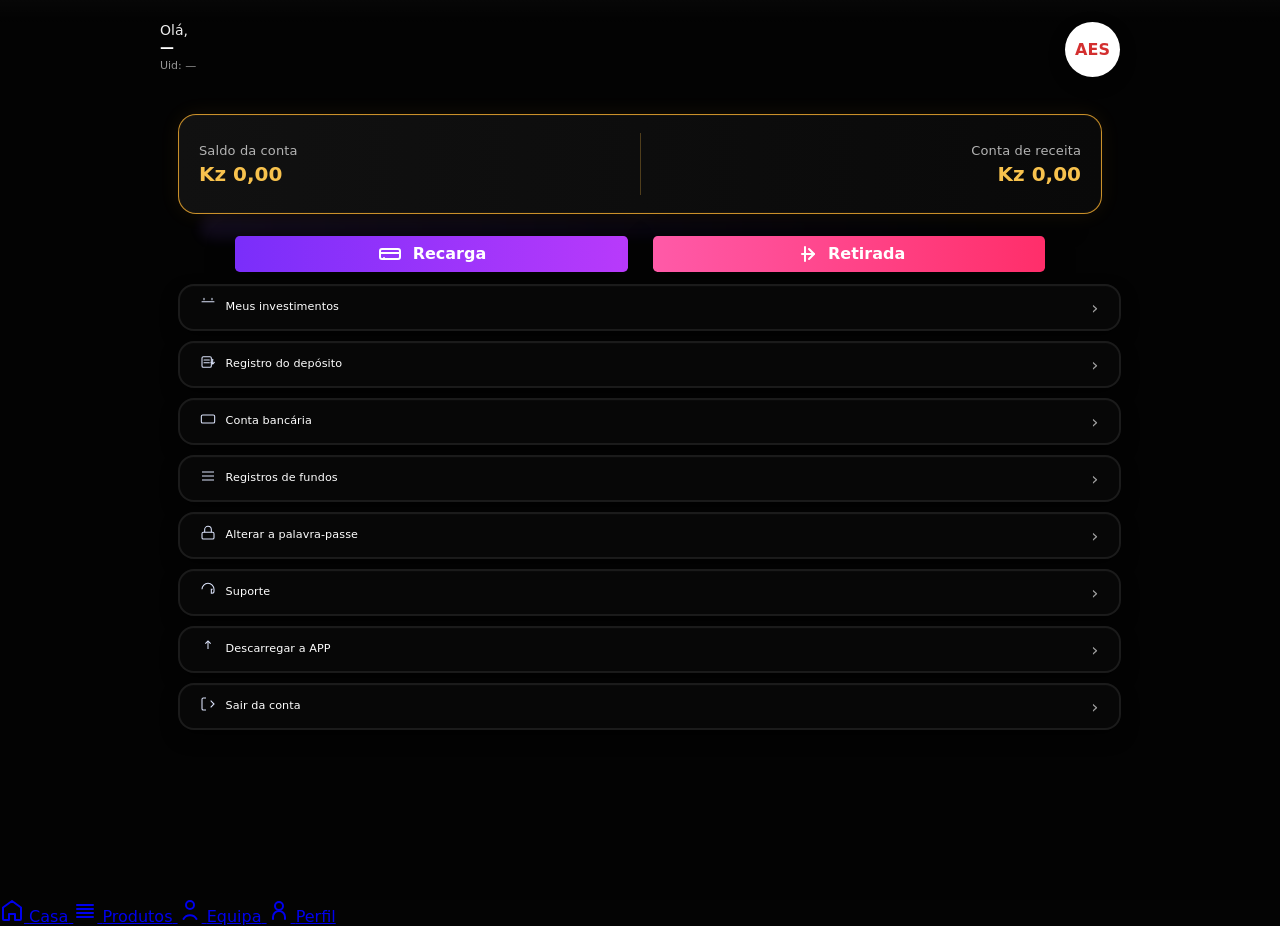
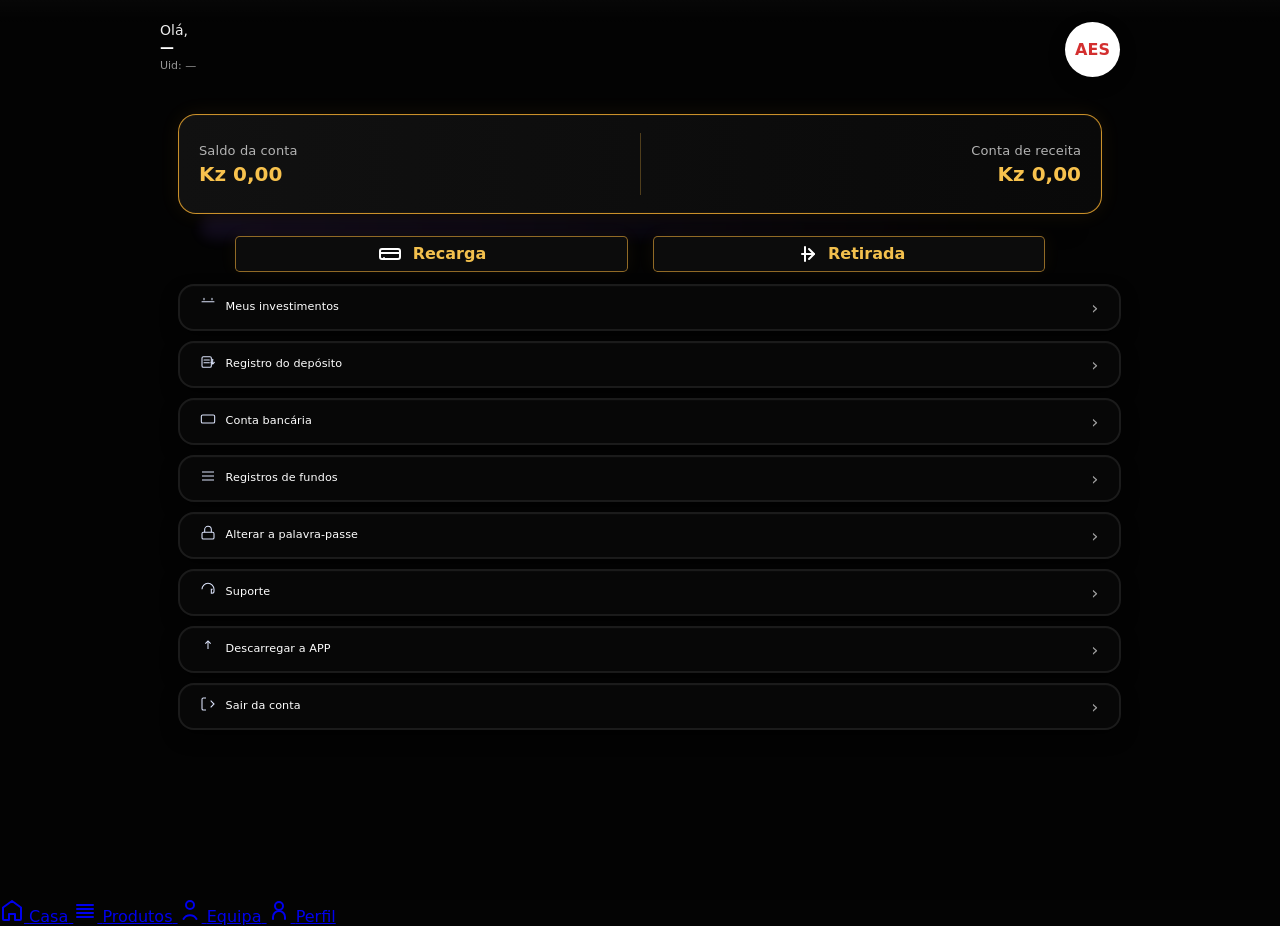

Revamp button styles for recarga and retirada

--- a/pessoal.css
+++ b/pessoal.css
@@ -278,8 +278,32 @@ rgba(255,190,70,.28);
 }
 
 /* mantém os gradientes */
-.btn-recarga{ background: linear-gradient(90deg, #7a2efa 0%, #b83afb 100%); }
-.btn-retirada{ background: linear-gradient(90deg, #ff5aa8 0%, #ff2e6a 100%); }
+.btn-recarga{ 
+   background:#0c0c0c;
+
+border:
+
+1.4px solid rgba(255,185,60,.55);
+
+color:#f3c04d;
+
+box-shadow:
+
+0 0 18px rgba(255,190,70,.06);
+}
+.btn-retirada{ 
+   background:#0c0c0c;
+
+border:
+
+1.4px solid rgba(255,185,60,.55);
+
+color:#f3c04d;
+
+box-shadow:
+
+0 0 18px rgba(255,190,70,.06);
+}
 
 .btn-quick:active{ transform: translateY(1px); box-shadow: 0 8px 20px rgba(0,0,0,0.45); }
 .btn-quick .ico{ display:inline-flex; width:26px; height:26px; align-items:center; justify-content:center; font-size:15px; }
